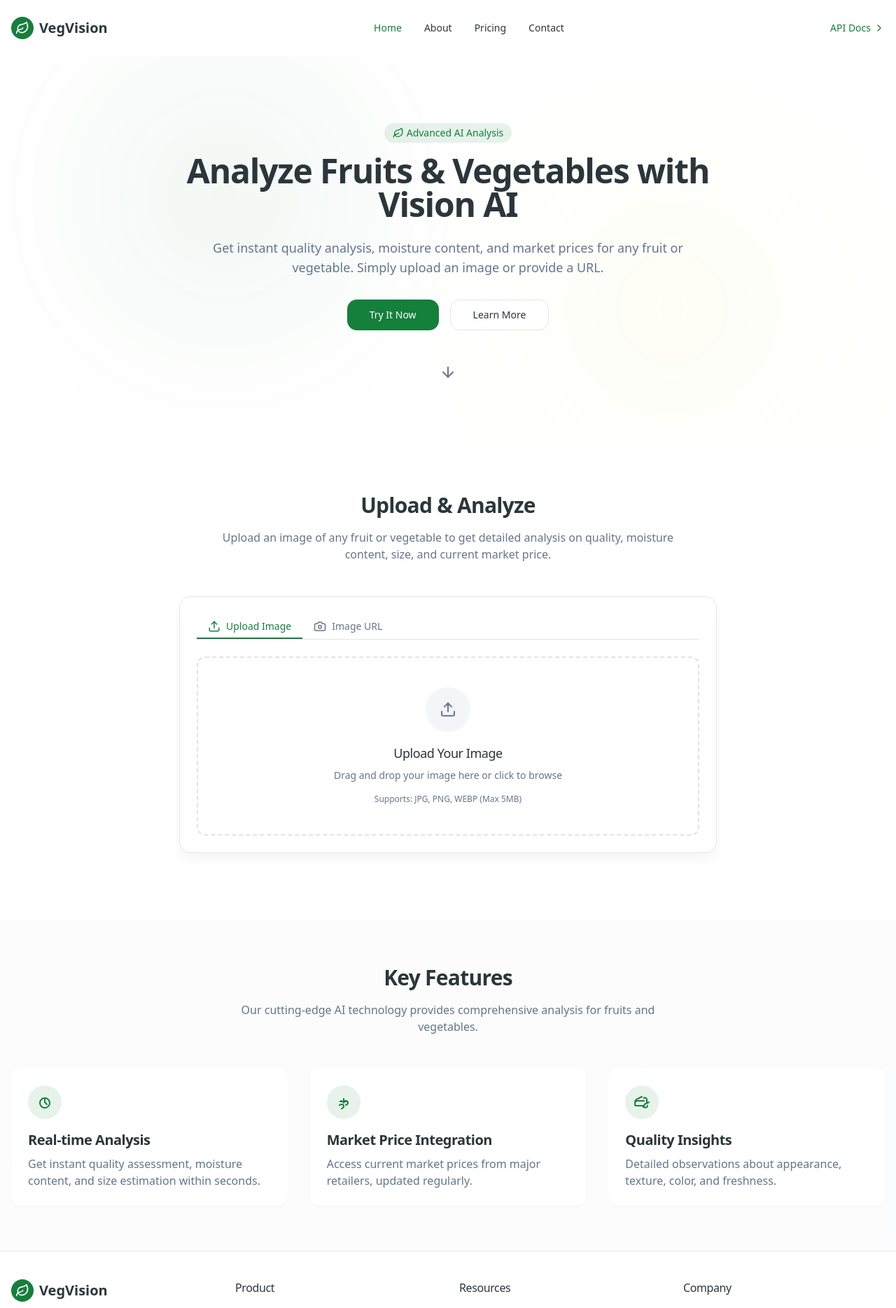
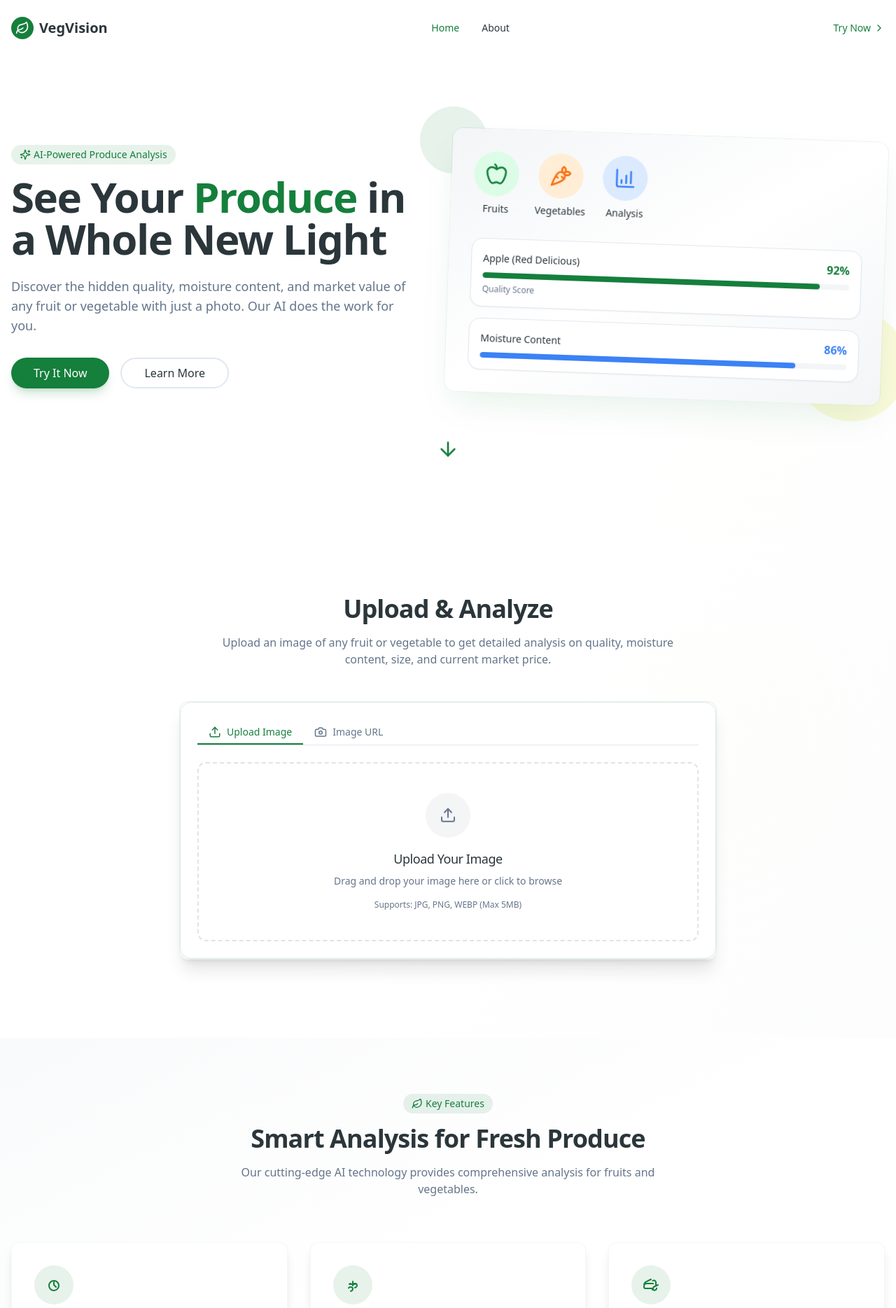
Before and after one commit to beinghadibadami/shakbhaji, a React (Vite) app: page / in a window 1280 px wide. Shown: the top 1869 px of the page at 70% size. Built offline with nearby package versions, Linux system fonts and the light colour scheme.

Commit message:
Refactor: Improve UI and remove elements
Enhance the UI for the home and about pages to be more visually appealing and related to the project. Remove the footer from the home page and remove pricing, contact, and API docs from the navbar.

```diff
--- a/src/components/Header.tsx
+++ b/src/components/Header.tsx
@@ -7,7 +7,7 @@ const Header: React.FC = () => {
   const location = useLocation();
 
   return (
-    <header className="w-full py-6">
+    <header className="w-full py-6 z-10 relative">
       <div className="container px-4 mx-auto">
         <div className="flex items-center justify-between">
           <Link to="/" className="flex items-center gap-2 group">
@@ -30,20 +30,14 @@ const Header: React.FC = () => {
             >
               About
             </Link>
-            <Link to="/pricing" className="text-sm font-medium hover:text-primary transition-colors">
-              Pricing
-            </Link>
-            <Link to="/contact" className="text-sm font-medium hover:text-primary transition-colors">
-              Contact
-            </Link>
           </nav>
 
           <div className="flex items-center gap-3">
             <Link
-              to="/api"
+              to="/#analyzer"
               className="hidden md:flex items-center gap-1 text-sm font-medium text-primary hover:underline"
             >
-              <span>API Docs</span>
+              <span>Try Now</span>
               <ChevronRight className="h-4 w-4" />
             </Link>
           </div>
--- a/src/pages/Index.tsx
+++ b/src/pages/Index.tsx
@@ -4,12 +4,11 @@ import { Button } from "@/components/ui/button";
 import { useToast } from "@/hooks/use-toast";
 import { Link } from "react-router-dom";
 import Header from "@/components/Header";
-import Footer from "@/components/Footer";
 import UploadSection from "@/components/UploadSection";
 import AnalyzerAnimation from "@/components/AnalyzerAnimation";
 import ResultsDisplay from "@/components/ResultsDisplay";
 import { analyzeImage, analyzeImageUrl } from "@/services/api";
-import { ArrowDown, Leaf } from 'lucide-react';
+import { ArrowDown, Leaf, Sparkles, Apple, Carrot, BarChart4 } from 'lucide-react';
 
 interface AnalysisResult {
   name: string;
@@ -91,60 +90,119 @@ const Index = () => {
   }, []);
 
   return (
-    <div className="min-h-screen flex flex-col">
+    <div className="min-h-screen flex flex-col bg-gradient-to-br from-background via-background to-muted/30">
       <Header />
 
       <main className="flex-1">
         {/* Hero Section */}
-        <section className="relative py-16 md:py-24 overflow-hidden">
-          <div className="circle-blur bg-primary/20 top-0 left-1/4 transform -translate-x-1/2"></div>
-          <div className="circle-blur bg-secondary/20 bottom-0 right-1/4 transform translate-x-1/2"></div>
+        <section className="relative py-16 md:py-28 overflow-hidden">
+          <div className="circle-blur bg-primary/30 top-0 left-1/4 transform -translate-x-1/2"></div>
+          <div className="circle-blur bg-secondary/30 bottom-0 right-1/4 transform translate-x-1/2"></div>
 
           <div className="container px-4 mx-auto relative z-10">
-            <div className="text-center max-w-3xl mx-auto mb-12">
+            <div className="flex flex-col md:flex-row items-center md:space-x-12">
+              <div className="text-left max-w-xl mb-12 md:mb-0 md:w-1/2">
                 <div className="inline-flex items-center justify-center px-3 py-1 mb-4 rounded-full bg-primary/10 text-primary text-sm font-medium">
-                <Leaf className="mr-1 h-4 w-4" />
-                <span>Advanced AI Analysis</span>
+                  <Sparkles className="mr-1 h-4 w-4" />
+                  <span>AI-Powered Produce Analysis</span>
                 </div>
 
-              <h1 className="text-4xl md:text-5xl font-bold mb-6 leading-tight tracking-tight">
-                Analyze Fruits & Vegetables with Vision AI
+                <h1 className="text-4xl md:text-6xl font-bold mb-6 leading-tight tracking-tight">
+                  See Your <span className="text-primary">Produce</span> in a Whole New Light
                 </h1>
 
-              <p className="text-lg text-muted-foreground mb-8 max-w-2xl mx-auto">
-                Get instant quality analysis, moisture content, and market prices for any fruit or vegetable. Simply upload an image or provide a URL.
+                <p className="text-lg text-muted-foreground mb-8">
+                  Discover the hidden quality, moisture content, and market value of any fruit or vegetable with just a photo. Our AI does the work for you.
                 </p>
 
-              <div className="flex flex-col sm:flex-row gap-4 justify-center">
-                <Button size="lg" onClick={() => document.getElementById('analyzer')?.scrollIntoView({ behavior: 'smooth' })}>
+                <div className="flex flex-col sm:flex-row gap-4">
+                  <Button size="lg" className="rounded-full text-base px-8 shadow-lg shadow-primary/20" onClick={() => document.getElementById('analyzer')?.scrollIntoView({ behavior: 'smooth' })}>
                     Try It Now
                   </Button>
                   <Link to="/about">
-                  <Button size="lg" variant="outline">
+                    <Button size="lg" variant="outline" className="rounded-full text-base px-8 border-2">
                       Learn More
                     </Button>
                   </Link>
                 </div>
               </div>
 
-            <div className="flex justify-center mt-8 animate-bounce-light">
-              <ArrowDown className="text-muted-foreground h-6 w-6" />
+              <div className="md:w-1/2">
+                <div className="relative">
+                  <div className="absolute -top-10 -left-10 w-24 h-24 bg-primary/10 rounded-full"></div>
+                  <div className="absolute -bottom-8 -right-8 w-40 h-40 bg-secondary/20 rounded-full"></div>
+
+                  <div className="relative overflow-hidden rounded-2xl shadow-2xl shadow-primary/10 border border-primary/10 transform rotate-2 transition-transform hover:rotate-0 duration-500">
+                    <div className="bg-gradient-to-br from-muted via-white to-muted p-8 backdrop-blur-sm">
+                      <div className="flex space-x-6 mb-8">
+                        <div className="flex flex-col items-center">
+                          <div className="rounded-full bg-green-100 p-4 mb-2">
+                            <Apple className="h-8 w-8 text-primary" />
+                          </div>
+                          <span className="text-sm font-medium">Fruits</span>
+                        </div>
+                        <div className="flex flex-col items-center">
+                          <div className="rounded-full bg-orange-100 p-4 mb-2">
+                            <Carrot className="h-8 w-8 text-accent" />
+                          </div>
+                          <span className="text-sm font-medium">Vegetables</span>
+                        </div>
+                        <div className="flex flex-col items-center">
+                          <div className="rounded-full bg-blue-100 p-4 mb-2">
+                            <BarChart4 className="h-8 w-8 text-blue-500" />
+                          </div>
+                          <span className="text-sm font-medium">Analysis</span>
+                        </div>
+                      </div>
+
+                      <div className="space-y-4">
+                        <div className="p-4 rounded-lg bg-white shadow-sm border">
+                          <div className="flex justify-between items-center mb-2">
+                            <span className="font-medium text-sm">Apple (Red Delicious)</span>
+                            <span className="text-primary font-bold">92%</span>
+                          </div>
+                          <div className="w-full bg-muted h-2 rounded-full overflow-hidden">
+                            <div className="bg-primary h-full rounded-full" style={{ width: "92%" }}></div>
+                          </div>
+                          <div className="mt-2 text-xs text-muted-foreground">Quality Score</div>
+                        </div>
+
+                        <div className="p-4 rounded-lg bg-white shadow-sm border">
+                          <div className="flex justify-between items-center mb-2">
+                            <span className="font-medium text-sm">Moisture Content</span>
+                            <span className="text-blue-500 font-bold">86%</span>
+                          </div>
+                          <div className="w-full bg-muted h-2 rounded-full overflow-hidden">
+                            <div className="bg-blue-500 h-full rounded-full" style={{ width: "86%" }}></div>
+                          </div>
+                        </div>
+                      </div>
+                    </div>
+                  </div>
+                </div>
+              </div>
+            </div>
+
+            <div className="flex justify-center mt-14 animate-bounce-light">
+              <ArrowDown className="text-primary h-8 w-8" />
             </div>
           </div>
         </section>
 
         {/* Analyzer Section */}
-        <section id="analyzer" className="py-16 relative">
-          <div className="container px-4 mx-auto">
+        <section id="analyzer" className="py-20 relative">
+          <div className="circle-blur bg-secondary/20 top-20 right-20"></div>
+
+          <div className="container px-4 mx-auto relative z-10">
             <div className="text-center mb-12">
-              <h2 className="text-3xl font-bold mb-4">Upload & Analyze</h2>
+              <h2 className="text-3xl md:text-4xl font-bold mb-4">Upload & Analyze</h2>
               <p className="text-muted-foreground max-w-2xl mx-auto">
                 Upload an image of any fruit or vegetable to get detailed analysis on quality,
                 moisture content, size, and current market price.
               </p>
             </div>
 
-            <div className="mb-8">
+            <div className="max-w-3xl mx-auto mb-8 rounded-xl shadow-xl overflow-hidden border border-primary/10">
               <UploadSection
                 onImageSelected={handleImageSelected}
                 onUrlSubmit={handleUrlSubmit}
@@ -153,8 +211,9 @@ const Index = () => {
             </div>
 
             {previewUrl && !result && !isAnalyzing && (
-              <div className="flex justify-center mt-6 animate-fade-in">
-                <Button size="lg" onClick={handleAnalyze}>
+              <div className="flex justify-center mt-8 animate-fade-in">
+                <Button size="lg" className="rounded-full text-base px-10 py-6 shadow-lg shadow-primary/20" onClick={handleAnalyze}>
+                  <Sparkles className="mr-2 h-5 w-5" />
                   Analyze Now
                 </Button>
               </div>
@@ -176,31 +235,35 @@ const Index = () => {
         </section>
 
         {/* Features Section */}
-        <section className="py-16 bg-muted/30">
+        <section className="py-20 bg-gradient-to-br from-muted/50 via-background to-background">
           <div className="container px-4 mx-auto">
-            <div className="text-center mb-12">
-              <h2 className="text-3xl font-bold mb-4">Key Features</h2>
+            <div className="text-center mb-16">
+              <div className="inline-flex items-center justify-center px-3 py-1 mb-4 rounded-full bg-primary/10 text-primary text-sm font-medium">
+                <Leaf className="mr-1 h-4 w-4" />
+                <span>Key Features</span>
+              </div>
+              <h2 className="text-3xl md:text-4xl font-bold mb-4">Smart Analysis for Fresh Produce</h2>
               <p className="text-muted-foreground max-w-2xl mx-auto">
                 Our cutting-edge AI technology provides comprehensive analysis for fruits and vegetables.
               </p>
             </div>
 
             <div className="grid md:grid-cols-3 gap-8">
-              <div className="bg-white p-6 rounded-xl shadow-sm">
-                <div className="w-12 h-12 rounded-full bg-primary/10 flex items-center justify-center mb-4">
+              <div className="bg-white p-8 rounded-xl shadow-lg hover:shadow-xl transition-all border border-primary/5 transform hover:-translate-y-1 duration-300">
+                <div className="w-14 h-14 rounded-full bg-primary/10 flex items-center justify-center mb-6">
                   <svg xmlns="http://www.w3.org/2000/svg" width="24" height="24" viewBox="0 0 24 24" fill="none" stroke="currentColor" strokeWidth="2" strokeLinecap="round" strokeLinejoin="round" className="text-primary">
                     <path d="M19 12.9A7 7 0 1 1 12 6a7 7 0 0 1 7 6.9z"/>
                     <path d="M12 8v4l3 3"/>
                   </svg>
                 </div>
-                <h3 className="text-xl font-semibold mb-2">Real-time Analysis</h3>
+                <h3 className="text-xl font-semibold mb-3">Real-time Analysis</h3>
                 <p className="text-muted-foreground">
                   Get instant quality assessment, moisture content, and size estimation within seconds.
                 </p>
               </div>
 
-              <div className="bg-white p-6 rounded-xl shadow-sm">
-                <div className="w-12 h-12 rounded-full bg-primary/10 flex items-center justify-center mb-4">
+              <div className="bg-white p-8 rounded-xl shadow-lg hover:shadow-xl transition-all border border-primary/5 transform hover:-translate-y-1 duration-300">
+                <div className="w-14 h-14 rounded-full bg-primary/10 flex items-center justify-center mb-6">
                   <svg xmlns="http://www.w3.org/2000/svg" width="24" height="24" viewBox="0 0 24 24" fill="none" stroke="currentColor" strokeWidth="2" strokeLinecap="round" strokeLinejoin="round" className="text-primary">
                     <path d="M6 16.326A3.147 3.147 0 0 1 9 15a3 3 0 0 1 3 3c0 2-3 3-3 3"/>
                     <path d="M12 13a3 3 0 0 1 3-3 3 3 0 0 1 3 3c0 2-3 3-3 3"/>
@@ -208,14 +271,14 @@ const Index = () => {
                     <path d="M12 7v4"/>
                   </svg>
                 </div>
-                <h3 className="text-xl font-semibold mb-2">Market Price Integration</h3>
+                <h3 className="text-xl font-semibold mb-3">Market Price Integration</h3>
                 <p className="text-muted-foreground">
                   Access current market prices from major retailers, updated regularly.
                 </p>
               </div>
 
-              <div className="bg-white p-6 rounded-xl shadow-sm">
-                <div className="w-12 h-12 rounded-full bg-primary/10 flex items-center justify-center mb-4">
+              <div className="bg-white p-8 rounded-xl shadow-lg hover:shadow-xl transition-all border border-primary/5 transform hover:-translate-y-1 duration-300">
+                <div className="w-14 h-14 rounded-full bg-primary/10 flex items-center justify-center mb-6">
                   <svg xmlns="http://www.w3.org/2000/svg" width="24" height="24" viewBox="0 0 24 24" fill="none" stroke="currentColor" strokeWidth="2" strokeLinecap="round" strokeLinejoin="round" className="text-primary">
                     <path d="M20 16.7a3 3 0 0 1-5.6 1.4"/>
                     <path d="M14 17H4a2 2 0 0 1-2-2v-1a4 4 0 0 1 4-4h8q.57 0 1.1.17"/>
@@ -224,7 +287,7 @@ const Index = () => {
                     <path d="M22 12l-5.5 2.5c-.5.232-.753.45-.89.77L14 19"/>
                   </svg>
                 </div>
-                <h3 className="text-xl font-semibold mb-2">Quality Insights</h3>
+                <h3 className="text-xl font-semibold mb-3">Quality Insights</h3>
                 <p className="text-muted-foreground">
                   Detailed observations about appearance, texture, color, and freshness.
                 </p>
@@ -233,8 +296,6 @@ const Index = () => {
           </div>
         </section>
       </main>
-
-      <Footer />
     </div>
   );
 };
```
Also changed, not shown: src/pages/About.tsx (+107 -58 lines). Lines whose indentation alone changed are shown as unchanged.
